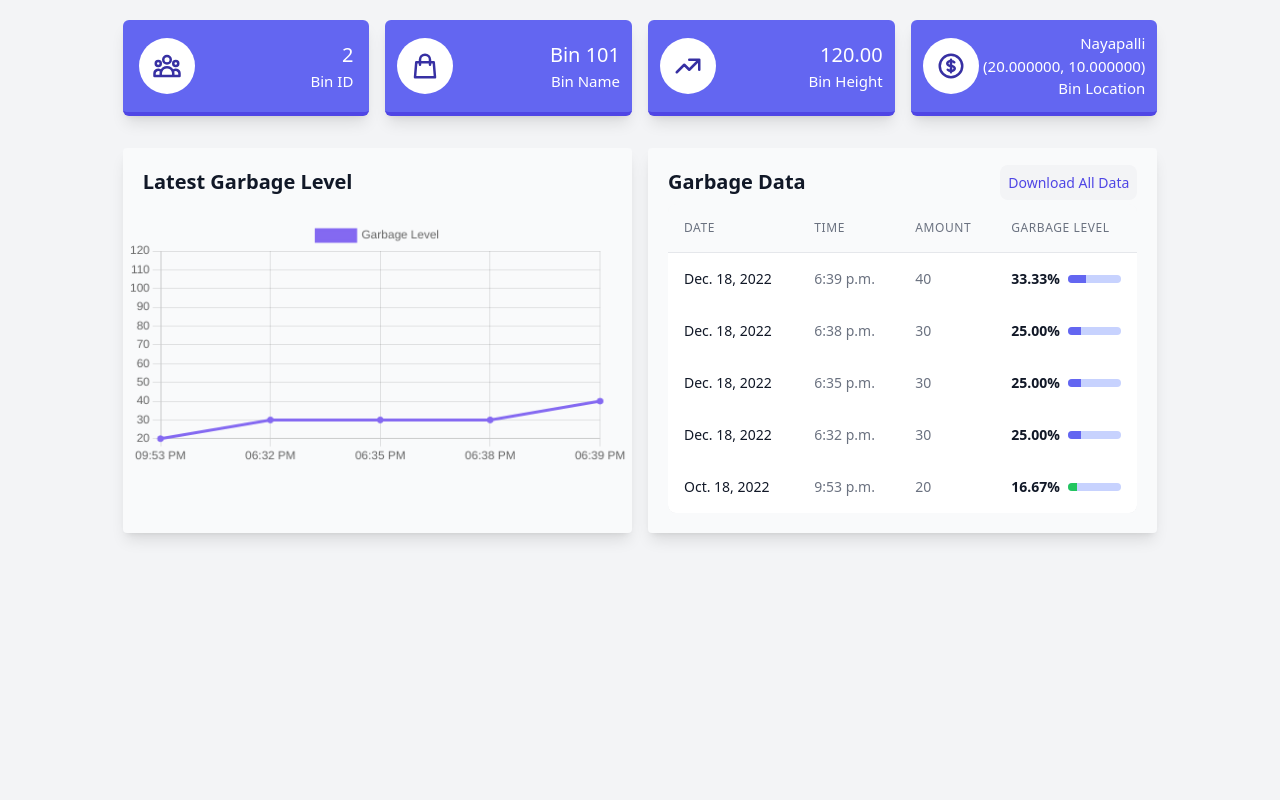
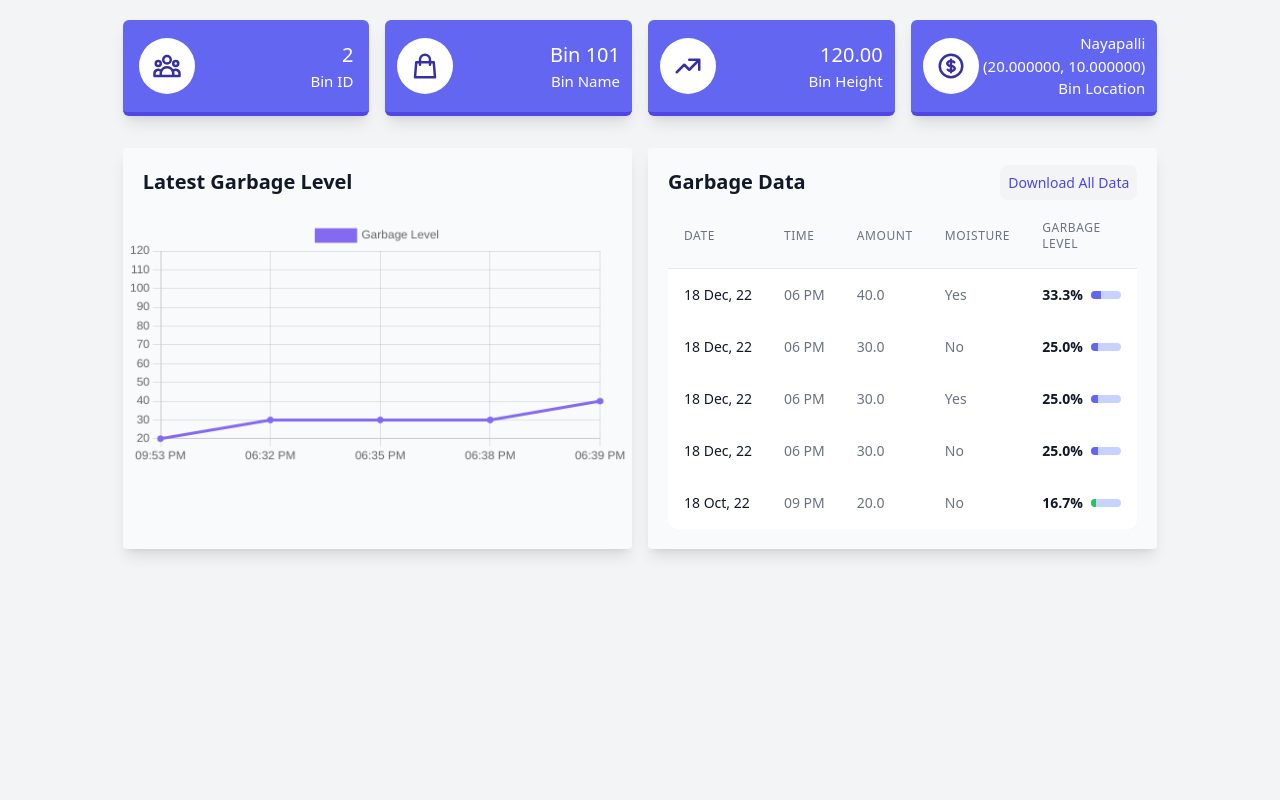
Before and after one commit to sudarsan2k5/Hack-The-Mountains, a Django app: page /details/?bin_id=2 in a window 1280 px wide. Shown: the part 60-860 px from the top of the page. Run offline with Django 4.2, Linux system fonts and the light colour scheme; a user stored in the database is signed in; data comes from the database, SQL or seed files in the repository; both versions use the stored data as it was after the commit; some libraries are stand-ins or nearby versions.

Commit message:
add moisture status

```diff
--- a/api/serializers.py
+++ b/api/serializers.py
@@ -11,4 +11,4 @@ class BinSerializer(serializers.ModelSerializer):
 class GarbageSerializer(serializers.ModelSerializer):
     class Meta:
         model = Garbage
-        fields = ["bin_id", "garbage_level", "date"]
+        fields = ["bin_id", "garbage_level", "moisture_status", "date"]
--- a/app/models.py
+++ b/app/models.py
@@ -10,6 +10,7 @@ class Bin(models.Model):
     name = models.CharField(max_length=100)
     height = models.DecimalField(max_digits=6, decimal_places=2)
     garbage_level = models.DecimalField(max_digits=5, decimal_places=2, default=0, null=True, blank=True)
+    moisture_status = models.BooleanField(default=False, blank=True)
     location = models.CharField(max_length=200)
     longitude = models.DecimalField(max_digits=9, decimal_places=6, null=True, blank=True)
     latitude = models.DecimalField(max_digits=9, decimal_places=6, null=True, blank=True)
@@ -21,6 +22,7 @@ class Bin(models.Model):
 class Garbage(models.Model):
     bin_id = models.ForeignKey(Bin, on_delete=models.CASCADE)
     garbage_level = models.IntegerField()
+    moisture_status = models.BooleanField(default=False)
     garbage_percentage = models.DecimalField(max_digits=5, decimal_places=2, default=0)
     date = models.DateTimeField(auto_now_add=True)
 
@@ -32,9 +34,11 @@ class Garbage(models.Model):
         garbage_percentage = (self.garbage_level/bin.height) * 100
 
         bin.garbage_level = garbage_percentage
-        bin.save(update_fields=["garbage_level"])
+        bin.moisture_status = self.moisture_status
+        bin.save(update_fields=["garbage_level", "moisture_status"])
 
         self.garbage_percentage = garbage_percentage
+
         super().save(*args, **kwargs)
 
     def to_dict(self):
@@ -45,4 +49,5 @@ class Garbage(models.Model):
             "Time": self.date.time(),
             "Garbage Level": self.garbage_level,
             "Garbage Percentage": self.garbage_percentage,
+            "Moisture Status": self.moisture_status
         }
--- a/app/templates/details.html
+++ b/app/templates/details.html
@@ -156,6 +156,11 @@
 
                                                 <th scope="col"
                                                     class="p-4 text-left text-xs font-medium text-gray-500 uppercase tracking-wider">
+                                                    Moisture
+                                                </th>
+
+                                                <th scope="col"
+                                                    class="p-4 text-left text-xs font-medium text-gray-500 uppercase tracking-wider">
                                                     Garbage Level
                                                 </th>
                                             </tr>
@@ -164,18 +169,26 @@
                                             {% for garbage in garbages %}
                                             <tr>
                                                 <td class="p-4 whitespace-nowrap text-sm font-normal text-gray-900">
-                                                    {{ garbage.date.date }}
+                                                    {{ garbage.date.date | date:"d M, y" }}
                                                 </td>
                                                 <td class="p-4 whitespace-nowrap text-sm font-normal text-gray-500">
-                                                    {{ garbage.date.time }}
+                                                    {{ garbage.date.time | time:"h A" }}
                                                 </td>
                                                 <td class="p-4 whitespace-nowrap text-sm font-normal text-gray-500">
-                                                    {{ garbage.garbage_level }}
+                                                    {{ garbage.garbage_level | floatformat:1 }}
+                                                </td>
+
+                                                <td class="p-4 whitespace-nowrap text-sm font-normal text-gray-500">
+                                                    {% if garbage.moisture_status %}
+                                                        Yes
+                                                    {% else %}
+                                                        No
+                                                    {% endif %}
                                                 </td>
 
                                                 <td class="p-4 whitespace-nowrap text-sm font-semibold text-gray-900">
                                                     <div class="flex items-center">
-                                                        <span class="mr-2">{{ garbage.garbage_percentage }}%</span>
+                                                        <span class="mr-2">{{ garbage.garbage_percentage | floatformat:1 }}%</span>
                                                         <div class="relative w-full">
                                                             <div
                                                                 class="overflow-hidden h-2 text-xs flex rounded bg-indigo-200">
```
Also changed, not shown: app/templates/dashboard.html (+16 -2 lines), app/migrations/0003_bin_moisture_status_garbage_moisture_status.py (added), db.sqlite3, 1 other file.
